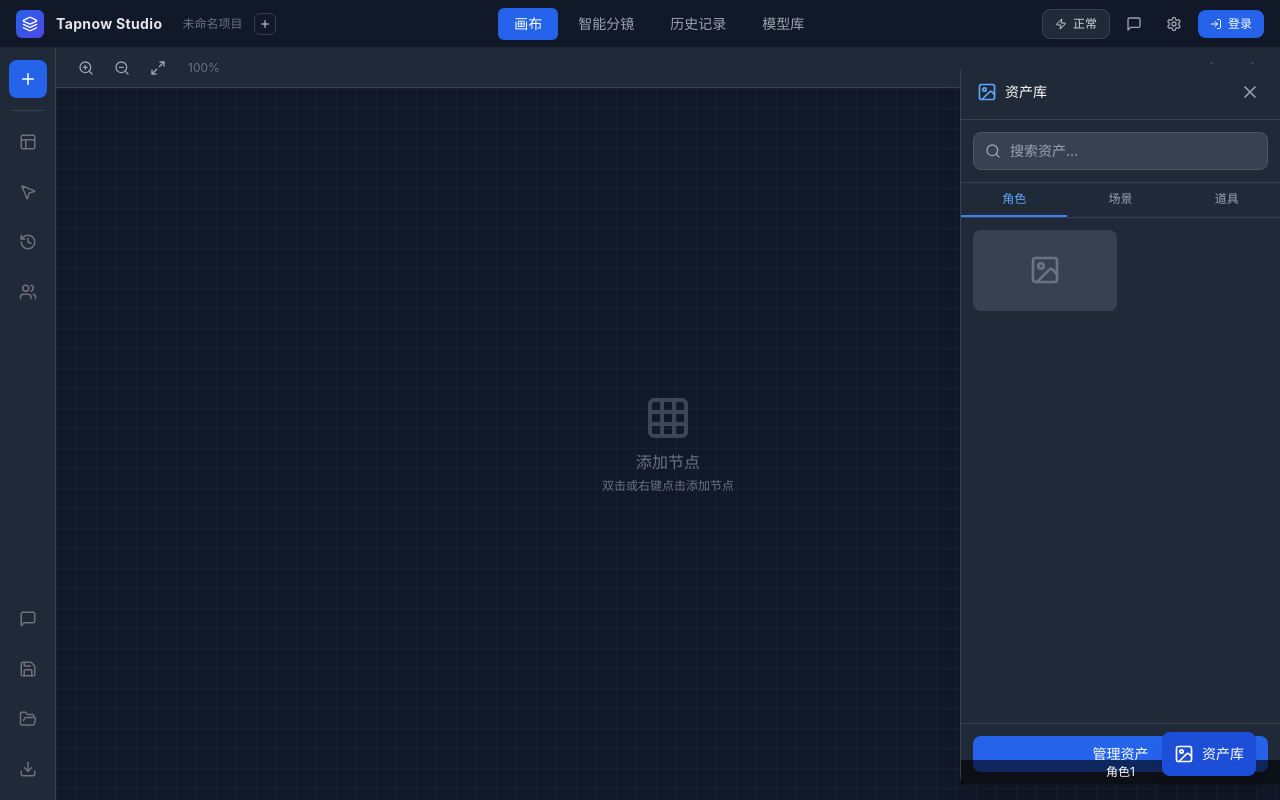
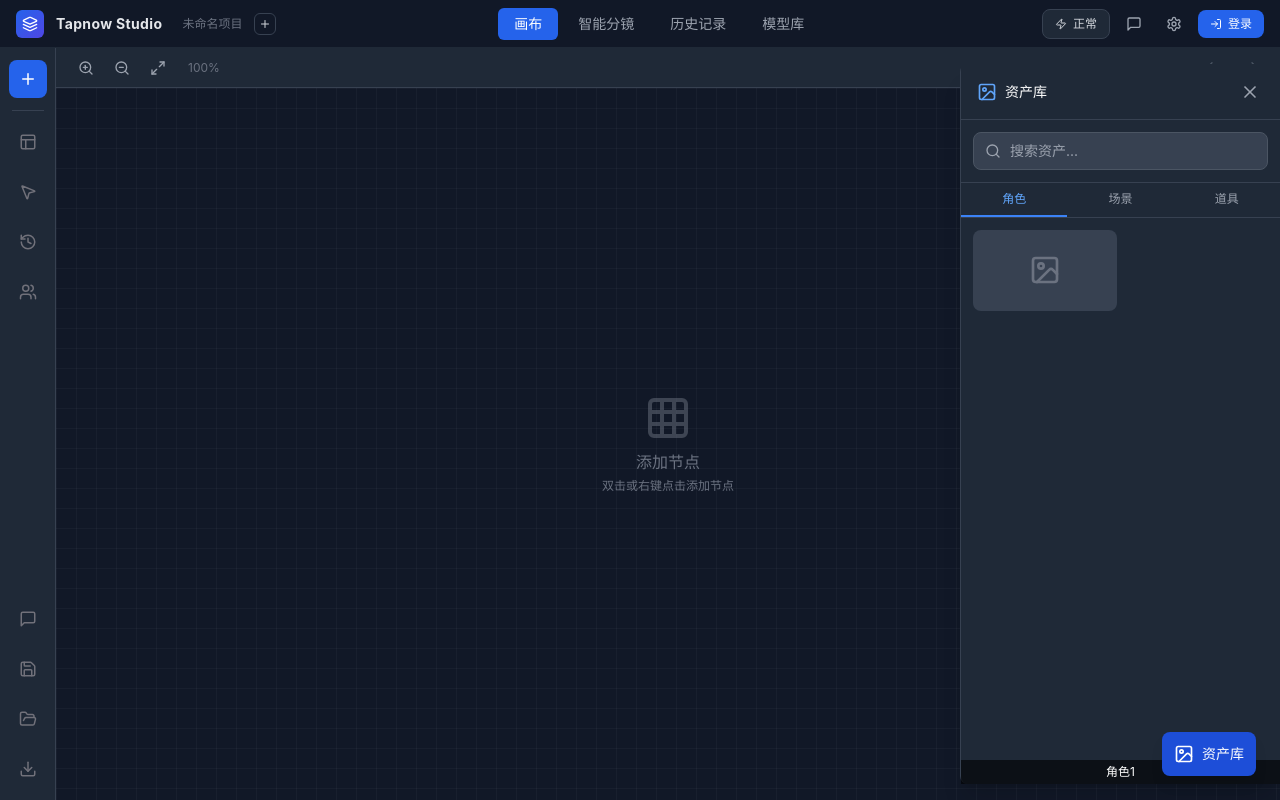
Before and after one commit to tcJackClay/testcoop, a React (Vite) app: page / in a window 1280 px wide. Both pictures are taken after a click on the button "资产库". Built offline with nearby package versions, Linux system fonts and the light colour scheme.

Commit message:
refactor: 移除资产库底部管理按钮

```diff
--- a/src/components/canvas/AssetSidebar.tsx
+++ b/src/components/canvas/AssetSidebar.tsx
@@ -128,13 +128,6 @@ export default function AssetSidebar({ isOpen, onClose, onAssetSelect }: AssetSi
           </div>
         )}
       </div>
-
-      {/* Footer */}
-      <div className="p-3 border-t border-gray-700">
-        <button className="w-full py-2 bg-blue-600 hover:bg-blue-700 text-white text-sm rounded-lg">
-          管理资产
-        </button>
-      </div>
     </aside>
   );
 }
```
